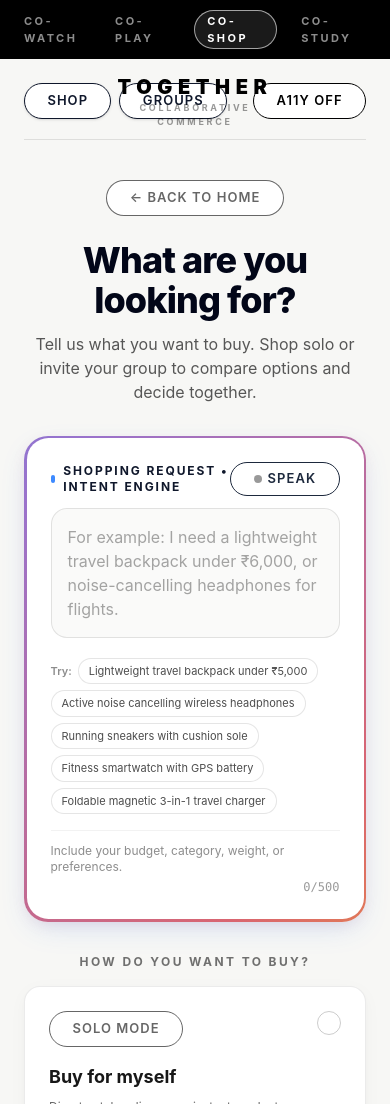
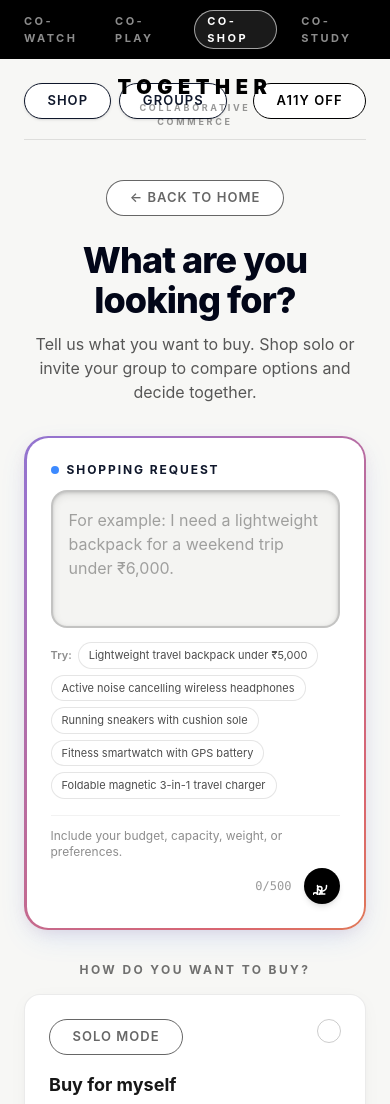
Before and after one commit to Jeevan-88/together-agentic-commerce, a Next.js app in the folder apps/web/: page /shop in a window 390 px wide. Shown: the top 1104 px of the page. Built offline with nearby package versions, Linux system fonts and the light colour scheme.

Commit message:
style(shop): refine request box with 3d inward shadow and microphone circle button

```diff
--- a/apps/web/src/app/shop/page.tsx
+++ b/apps/web/src/app/shop/page.tsx
@@ -167,27 +167,13 @@ function ShopContent() {
                     htmlFor="shopping-request"
                     className="text-xs font-bold uppercase tracking-[0.16em] text-slate-900"
                   >
-                    Shopping Request &bull; Intent Engine
+                    SHOPPING REQUEST
                   </label>
                 </div>
-
-                {/* Speak Button in Oval Pill */}
-                <button
-                  type="button"
-                  onClick={toggleVoiceInput}
-                  className={`oval-pill-btn text-xs transition ${
-                    isListening
-                      ? "border-red-500 bg-red-50 text-red-700 animate-pulse"
-                      : "border-black/20 bg-white text-slate-800 hover:border-black hover:bg-black/5"
-                  }`}
-                  aria-pressed={isListening}
-                  title={speechSupported ? "Speak using your microphone" : "Speech not supported"}
-                >
-                  <span className={`mr-1.5 h-2 w-2 rounded-full ${isListening ? "bg-red-600 animate-ping" : "bg-black/40"}`}></span>
-                  <span>{isListening ? "Listening..." : "Speak"}</span>
-                </button>
               </div>
 
+              {/* Inner Curved Rectangle with Inward 3D Shadowy Texture & Black Border */}
+              <div className="relative rounded-2xl border-2 border-black/20 bg-[#f4f4f2] p-1 shadow-[inset_0_3px_8px_rgba(0,0,0,0.09),inset_0_1px_3px_rgba(0,0,0,0.14)] transition-all focus-within:border-black focus-within:bg-white">
                 <textarea
                   id="shopping-request"
                   name="shopping-request"
@@ -197,9 +183,10 @@ function ShopContent() {
                     setRequest(e.target.value);
                     if (voiceNotice) setVoiceNotice("");
                   }}
-                placeholder="For example: I need a lightweight travel backpack under ₹6,000, or noise-cancelling headphones for flights."
-                className="w-full resize-none rounded-2xl border border-black/10 bg-[#fafaf9] p-4 text-base text-slate-950 outline-none transition placeholder:text-black/35 focus:border-black/30 focus:bg-white"
+                  placeholder="For example: I need a lightweight backpack for a weekend trip under ₹6,000."
+                  className="w-full resize-none bg-transparent p-3 text-base text-slate-950 outline-none placeholder:text-black/35"
                 />
+              </div>
 
               {/* Quick Prompts Suggestion Chips */}
               <div className="mt-3.5 flex flex-wrap items-center gap-1.5">
@@ -219,8 +206,8 @@ function ShopContent() {
                 ))}
               </div>
 
-              {/* Validation & Status Messages */}
-              <div className="mt-4 flex flex-col gap-1 border-t border-black/5 pt-3 sm:flex-row sm:items-center sm:justify-between">
+              {/* Validation, Status & Voice Microphone Circle beside 0/500 */}
+              <div className="mt-4 flex flex-col gap-2 border-t border-black/5 pt-3 sm:flex-row sm:items-center sm:justify-between">
                 <div>
                   {hasEnteredText && !isTextValid && (
                     <p className="text-xs font-medium text-red-600">
@@ -234,14 +221,43 @@ function ShopContent() {
                   )}
                   {!hasEnteredText && !voiceNotice && (
                     <p className="text-xs text-black/45">
-                      Include your budget, category, weight, or preferences.
+                      Include your budget, capacity, weight, or preferences.
                     </p>
                   )}
                 </div>
 
-                <span className="shrink-0 text-right text-xs font-mono text-black/40">
+                <div className="flex items-center gap-3 self-end sm:self-auto">
+                  <span className="text-xs font-mono text-black/40">
                     {request.length}/500
                   </span>
+
+                  {/* Black Circle Voice Microphone Button */}
+                  <button
+                    type="button"
+                    onClick={toggleVoiceInput}
+                    className={`flex h-9 w-9 items-center justify-center rounded-full shadow-md transition ${
+                      isListening
+                        ? "bg-red-600 text-white animate-pulse ring-4 ring-red-200"
+                        : "bg-black text-white hover:bg-black/80 hover:scale-105 active:scale-95"
+                    }`}
+                    title={speechSupported ? "Speak using microphone" : "Speech recognition not supported"}
+                    aria-label="Voice input microphone"
+                  >
+                    <svg
+                      className="h-4.5 w-4.5"
+                      fill="none"
+                      stroke="currentColor"
+                      viewBox="0 0 24 24"
+                      strokeWidth="2"
+                    >
+                      <path
+                        strokeLinecap="round"
+                        strokeLinejoin="round"
+                        d="M12 18.75a6 6 0 006-6v-1.5m-6 7.5a6 6 0 01-6-6v-1.5m6 7.5v3.75m-3.75 0h7.5M12 15.75a3 3 0 10-6 0v8.25a3 3 0 10-6 0v8.25a3 3 0 003 3z"
+                      />
+                    </svg>
+                  </button>
+                </div>
               </div>
             </div>
           </div>
```
Lines whose indentation alone changed are shown as unchanged.
